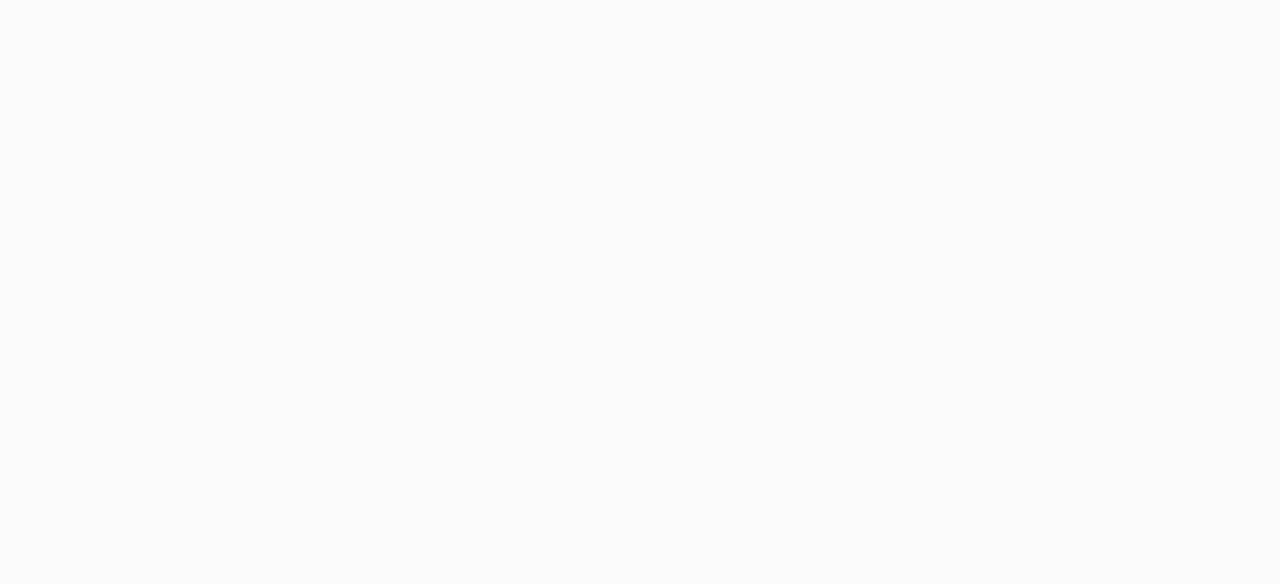
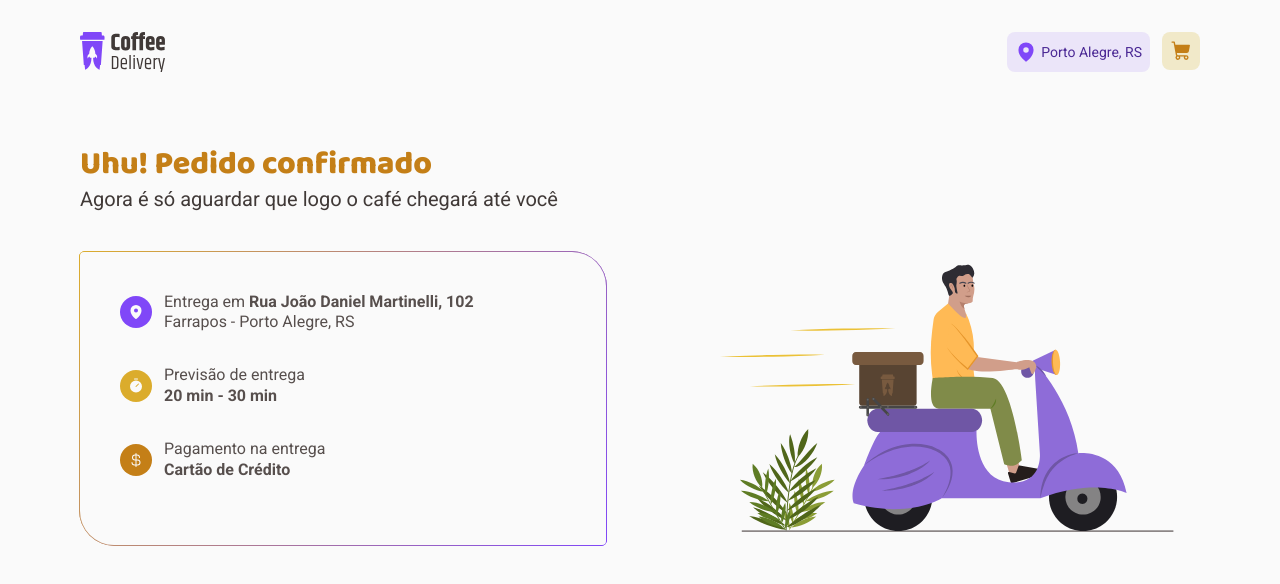
Before and after one commit to thealfredohenrique/coffee-delivery, a React (Vite) app: page /success in a window 1280 px wide. Before the commit this address had no page. Shown: the top 584 px of the page. Built offline with nearby package versions, Linux system fonts and the light colour scheme.

Commit message:
feat(success): Add success order page

```diff
--- a/src/Router.tsx
+++ b/src/Router.tsx
@@ -2,6 +2,7 @@
 import DefaultLayout from "./layouts/DefaultLayout";
 import Home from "./pages/Home";
 import Checkout from "./pages/Checkout";
+import Success from "./pages/Success";
 
 function Router() {
   return (
@@ -9,6 +10,7 @@
       <Route path="/" element={<DefaultLayout />}>
         <Route path="/" element={<Home />}></Route>
         <Route path="/checkout" element={<Checkout />}></Route>
+        <Route path="/success" element={<Success />}></Route>
       </Route>
     </Routes>
   );
--- /dev/null
+++ b/src/pages/Success/index.tsx
@@ -0,0 +1,66 @@
+import { CurrencyDollar, MapPin, Timer } from "@phosphor-icons/react";
+import deliveryIllustration from "../../assets/delivery-illustration.svg";
+import {
+  SuccessContainer,
+  SuccessContentWrapper,
+  SuccessDescriptionContainer,
+  SuccessIconContainer,
+  SuccessInfoContainer,
+  SuccessItemContainer,
+  SuccessOrderContainer,
+  SuccessTitleContainer,
+} from "./styles";
+
+function Success() {
+  return (
+    <SuccessContainer>
+      <SuccessTitleContainer>Uhu! Pedido confirmado</SuccessTitleContainer>
+      <SuccessDescriptionContainer>
+        Agora é só aguardar que logo o café chegará até você
+      </SuccessDescriptionContainer>
+
+      <SuccessContentWrapper>
+        <SuccessOrderContainer>
+          <SuccessItemContainer>
+            <SuccessIconContainer color="purple">
+              <MapPin size={16} weight="fill" />
+            </SuccessIconContainer>
+
+            <SuccessInfoContainer>
+              <p>
+                Entrega em <strong>Rua João Daniel Martinelli, 102</strong>
+              </p>
+              <p>Farrapos - Porto Alegre, RS</p>
+            </SuccessInfoContainer>
+          </SuccessItemContainer>
+
+          <SuccessItemContainer>
+            <SuccessIconContainer color="yellow">
+              <Timer size={16} weight="fill" />
+            </SuccessIconContainer>
+
+            <SuccessInfoContainer>
+              <p>Previsão de entrega</p>
+              <strong>20 min - 30 min</strong>
+            </SuccessInfoContainer>
+          </SuccessItemContainer>
+
+          <SuccessItemContainer>
+            <SuccessIconContainer color="orange">
+              <CurrencyDollar size={16} />
+            </SuccessIconContainer>
+
+            <SuccessInfoContainer>
+              <p>Pagamento na entrega</p>
+              <strong>Cartão de Crédito</strong>
+            </SuccessInfoContainer>
+          </SuccessItemContainer>
+        </SuccessOrderContainer>
+
+        <img src={deliveryIllustration} />
+      </SuccessContentWrapper>
+    </SuccessContainer>
+  );
+}
+
+export default Success;
--- /dev/null
+++ b/src/pages/Success/styles.ts
@@ -0,0 +1,84 @@
+import { styled } from "styled-components";
+
+export const SuccessContainer = styled.section`
+  max-width: 70rem;
+  margin: 0 auto;
+  padding: 2.5rem 0;
+`;
+
+export const SuccessTitleContainer = styled.h1`
+  color: ${(props) => props.theme.yellowDark};
+  font-family: "Baloo 2", sans-serif;
+  font-size: 2rem;
+  font-weight: 800;
+  line-height: 130%;
+`;
+
+export const SuccessDescriptionContainer = styled.p`
+  color: ${(props) => props.theme.baseSubtitle};
+  font-size: 1.25rem;
+`;
+
+export const SuccessContentWrapper = styled.div`
+  display: flex;
+  justify-content: space-between;
+  padding: 2.5rem 0;
+`;
+
+export const SuccessOrderContainer = styled.div`
+  display: flex;
+  flex-direction: column;
+  gap: 2rem;
+  padding: 2.5rem;
+  width: 32.875rem;
+  background-color: ${(props) => props.theme.background};
+  border-radius: 4px 34px;
+  position: relative;
+
+  &::before,
+  &::after {
+    content: "";
+    position: absolute;
+    top: -1px;
+    left: -1px;
+    right: -1px;
+    bottom: -1px;
+    z-index: -1;
+    background-image: ${(props) =>
+      `linear-gradient(125deg, ${props.theme.yellow}, ${props.theme.purple})`};
+    border-radius: 6px 36px;
+  }
+`;
+
+export const SuccessItemContainer = styled.div`
+  display: flex;
+  align-items: center;
+  gap: 0.75rem;
+`;
+
+const ICON_COLORS = {
+  orange: "yellowDark",
+  purple: "purple",
+  yellow: "yellow",
+};
+
+interface SuccessIconContainerProps {
+  color: keyof typeof ICON_COLORS;
+}
+
+export const SuccessIconContainer = styled.i<SuccessIconContainerProps>`
+  display: flex;
+  justify-content: center;
+  align-items: center;
+  gap: 0.5rem;
+  padding: 0.5rem;
+
+  border-radius: 9999px;
+  background: ${(props) => props.theme[ICON_COLORS[props.color]]};
+  color: ${(props) => props.theme.background};
+`;
+
+export const SuccessInfoContainer = styled.div`
+  display: flex;
+  flex-direction: column;
+`;
```
Also changed, not shown: src/assets/delivery-illustration.svg (added).
